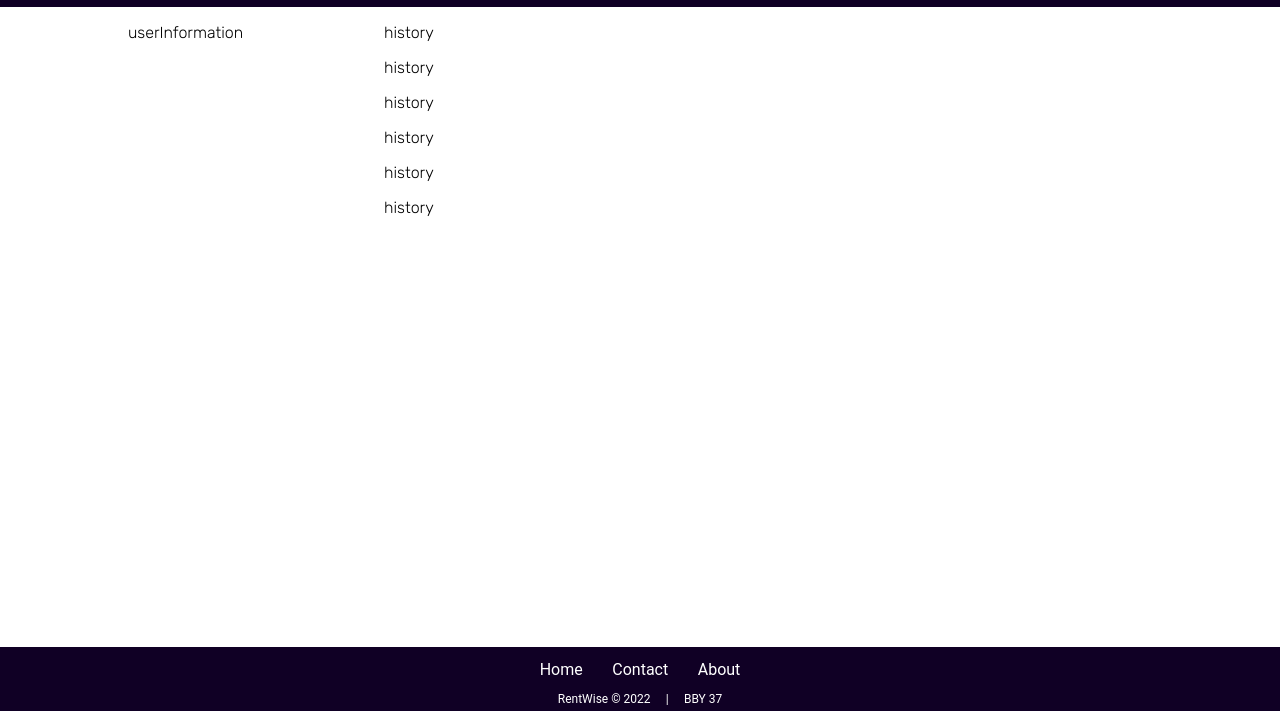
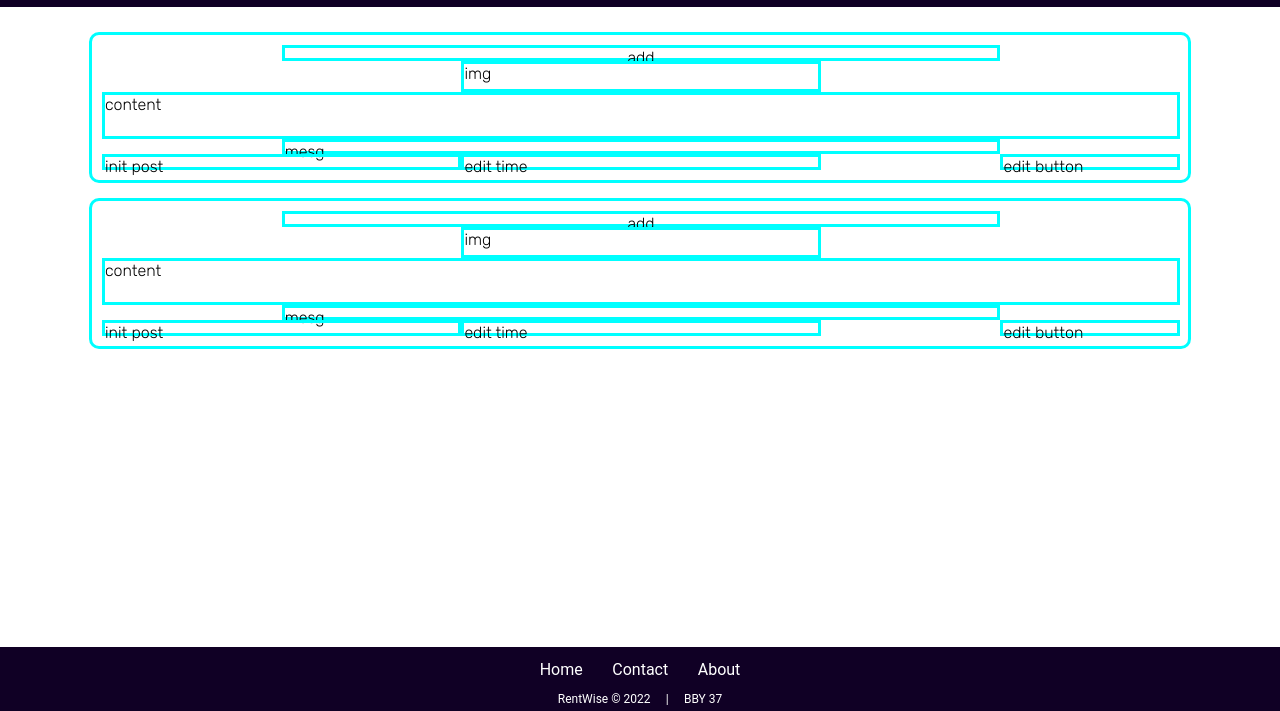
Before and after one commit to EricH1622/RentWise, a plain HTML site: page html/userTimeLine.html in a window 1280 px wide. Shown: the part 89-800 px from the top of the page. Drawn offline with Linux system fonts and the light colour scheme; a web font is replaced by a local one.

Commit message:
added base grid template for insertions in css and placeholder content to show how the grid works

```diff
--- a/css/userTimeLineStyle.css
+++ b/css/userTimeLineStyle.css
@@ -216,19 +216,74 @@ transition: 0.6s;
 /* Content Styling */
 #content {
   display: grid;
-  grid-template-columns: 10% 20% 60% 10%;
-  grid-template-rows: 100%;
+  grid-template-columns: 5% 90% 5%;
 }
 
-#userInformation {
+#user_history {
   grid-column: 2;
+  padding: 10px;
 }
 
-#history {
-  grid-column: 3;
+.timeLineItem {
+  display: grid;
+  grid-template-rows: 12.5% 12.5% 12.5% 12.5% 12.5% 12.5% 12.5% 12.5%;
+  grid-template-columns: 16.7% 16.7% 16.7% 16.7% 16.7% 16.7%;
+  border-style: solid;
+  border-radius: 10px;
+  border-color: aqua;
+  padding: 10px;
+  margin: 15px;
 }
 
+.address {
+  grid-column: 2 / span 4;
+  grid-row: 1;
+  text-align: center;
+  border-style: solid;
+  border-color: aqua;
+}
 
+.image {
+  grid-column: 3 / span 2;
+  grid-row: 2 / span 2;
+  border-style: solid;
+  border-color: aqua;
+}
+
+.review {
+  grid-column: 1 / span 6;
+  grid-row: 4 / span 3;
+  border-style: solid;
+  border-color: aqua;
+}
+
+.message {
+  grid-column: 2 / span 4;
+  grid-row: 7;
+  border-style: solid;
+  border-color: aqua;
+}
+
+.initPostTime {
+  grid-column: 1 / span 2;
+  grid-row: 8;
+  border-style: solid;
+  border-color: aqua;
+}
+
+.lastEditTime {
+  grid-column: 3 / span 2;
+  grid-row: 8;
+  border-style: solid;
+  border-color: aqua;
+}
+
+.editBtn {
+  grid-column: 6;
+  grid-row: 8;
+  border-style: solid;
+  border-color: aqua;
+}
 
 @media only screen and (max-width : 1040px) and (min-width : 401px) {
 
@@ -236,18 +291,6 @@ transition: 0.6s;
   background-color: rgb(255, 255, 255);
   display: grid;
   height: 100vh;
-}
-
-#content {
-  grid-template-columns: 5% 80% 10%;
-}
-
-#history {
-  grid-column: 2;
-}
-
-#userInformation {
-  display: none;
 }
 
 /**************** Navbar Styling ****************/
--- a/html/userTimeLine.html
+++ b/html/userTimeLine.html
@@ -38,19 +38,55 @@
         </div>
 
         <div id="content">
-            <div id="userInformation">
-                <p> userInformation</p>
-                <!-- user profile information goes here-->
-            </div>
             <div id="user_history">
-                <p> history</p>
-                <p> history</p>
-                <p> history</p>
-                <p> history</p>
-                <p> history</p>
-                <p> history</p>
                 <!-- user history goes here -->
-
+                <!-- example timeline item (cleared on load) -->
+                <div class="timeLineItem">
+                    <div class="address">
+                        add
+                    </div>
+                    <div class="image">
+                        img
+                    </div>
+                    <div class="review">
+                        content
+                    </div>
+                    <div class="message">
+                        mesg
+                    </div>
+                    <div class="initPostTime">
+                        init post
+                    </div>
+                    <div class="lastEditTime">
+                        edit time
+                    </div>
+                    <div class="editBtn">
+                        edit button
+                    </div>
+                </div>
+                <div class="timeLineItem">
+                    <div class="address">
+                        add
+                    </div>
+                    <div class="image">
+                        img
+                    </div>
+                    <div class="review">
+                        content
+                    </div>
+                    <div class="message">
+                        mesg
+                    </div>
+                    <div class="initPostTime">
+                        init post
+                    </div>
+                    <div class="lastEditTime">
+                        edit time
+                    </div>
+                    <div class="editBtn">
+                        edit button
+                    </div>
+                </div>
 
                 <!-- if no history available, load filler content -->
             </div>
```
